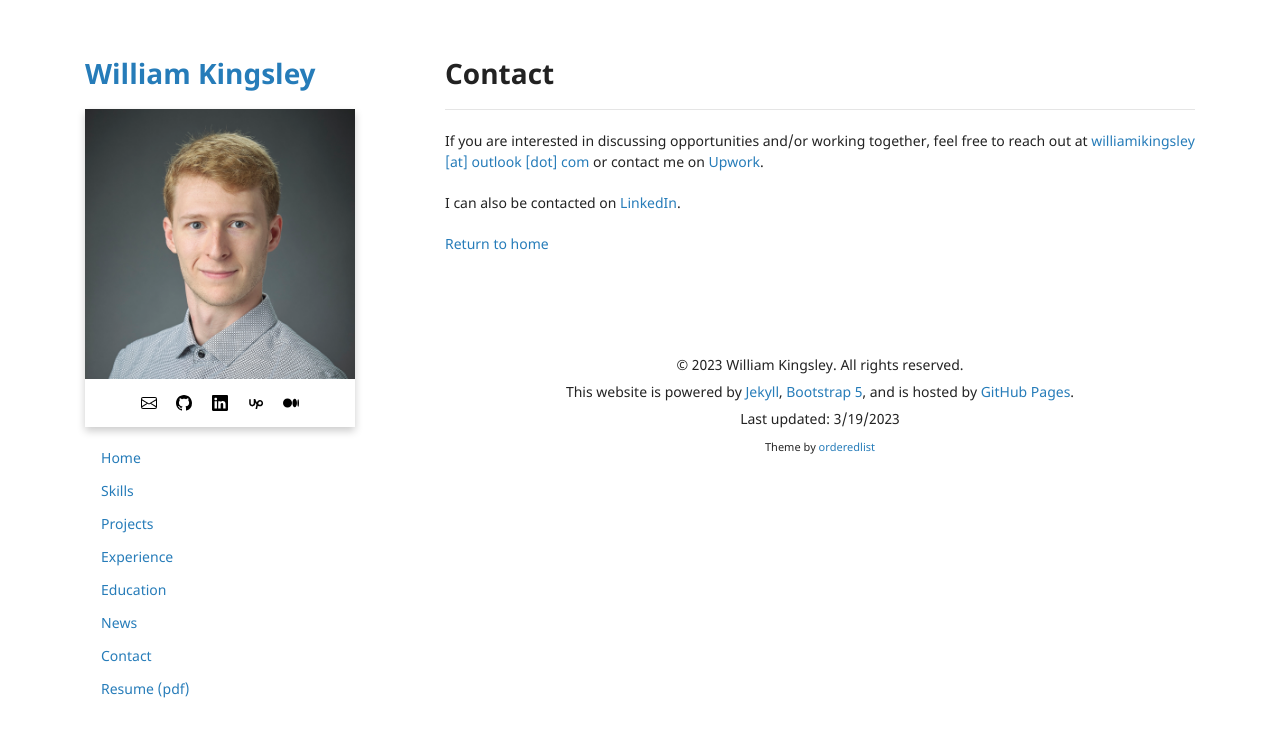
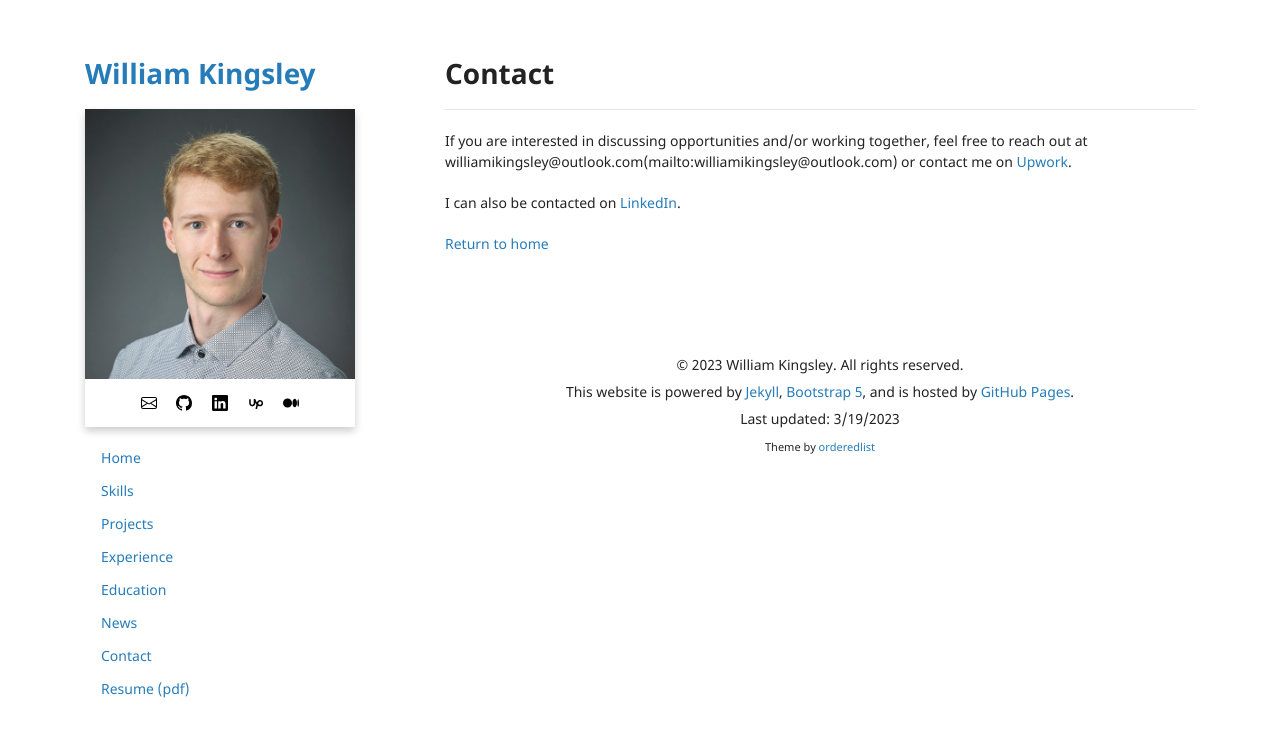
Before and after one commit to data-programmer/data-programmer.github.io, a Jekyll site: the page built from contact.md, in a window 1280 px wide. Shown: the top 737 px of the page. Built offline with Jekyll 4.4.1, drawn with Linux system fonts in a browser that asks for light colours; our own code applies the rules of GitHub Pages for plain Markdown files.

Commit message:
Changing email text

```diff
--- a/_data/settings.yml
+++ b/_data/settings.yml
@@ -3,7 +3,7 @@ author: William Kingsley
 avatar: profile.jpg
 description: "A professional website for showcasing my projects and work experience."
 meta-description: "William Kingsley, software engineer, mobile developer, professional website for showcasing my skills and experience"
-email: "[williamikingsley [at] outlook [dot] com](mailto:williamikingsley@outlook.com)"
+email: "williamikingsley@outlook.com(mailto:williamikingsley@outlook.com)"
 url: https://williamkingsley.com
 githuburl: https://github.com/data-programmer/data-programmer.github.io
 
--- a/_data/skills.yml
+++ b/_data/skills.yml
@@ -6,7 +6,6 @@ languages:
     - language: "Java"
     - language: "SQL"
     - language: "JavaScript"
-    - language: "C++"
 
 technologies:
     - tech: "Compose"
```
